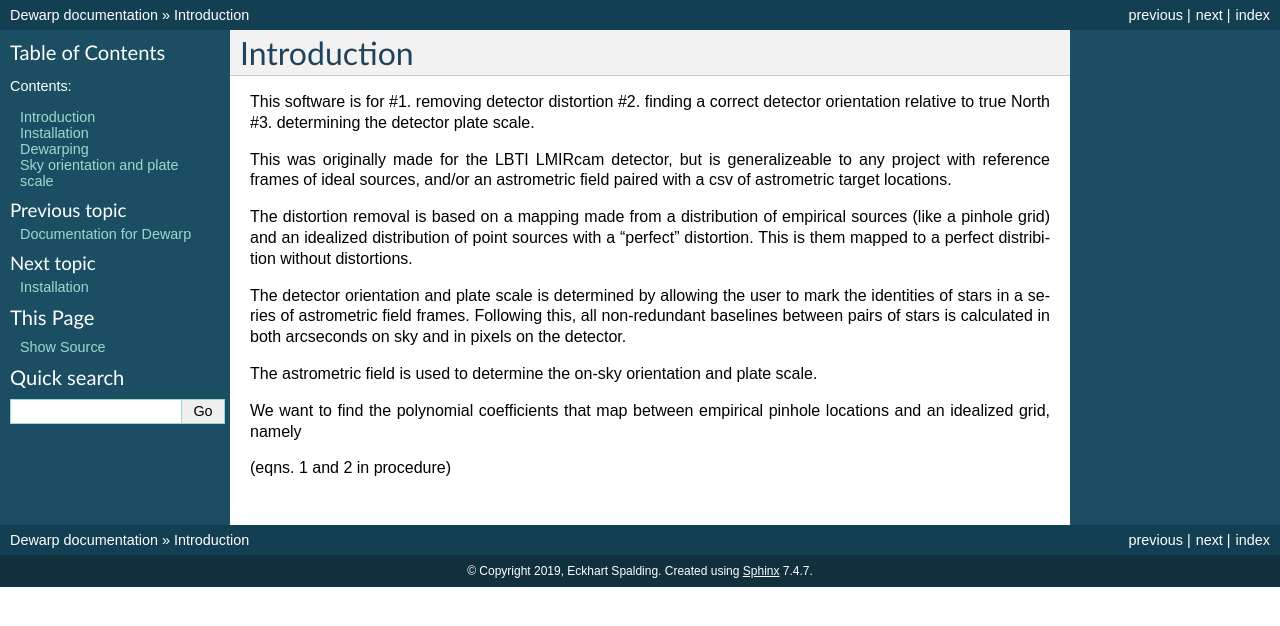
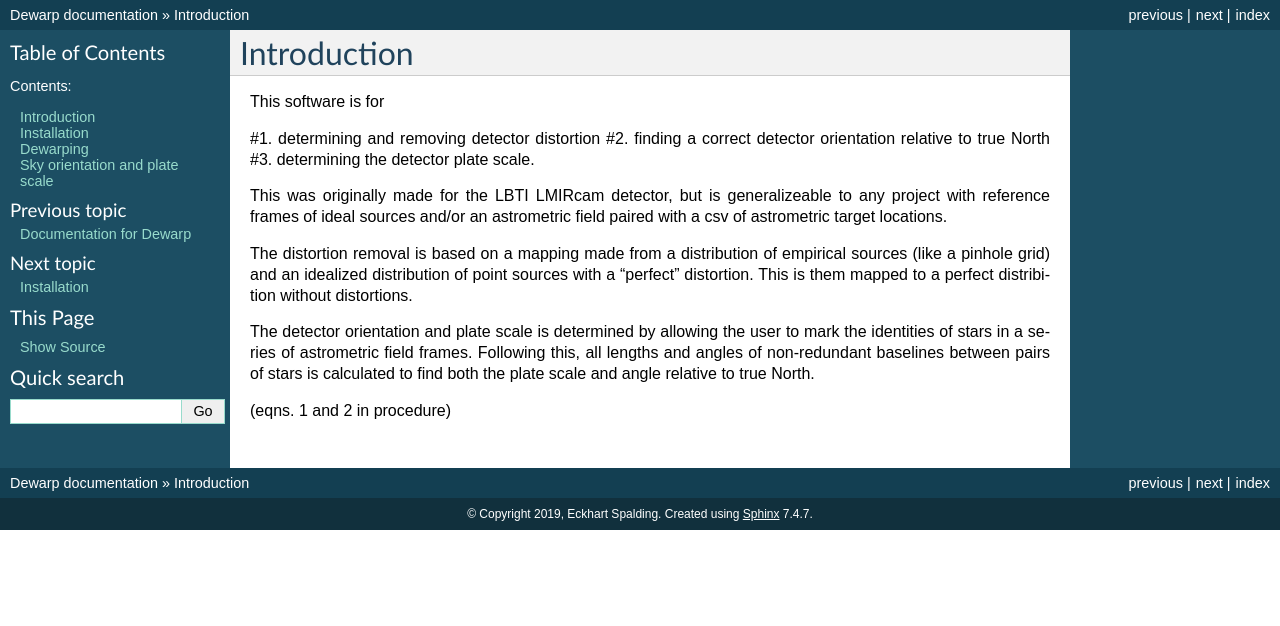
Before and after one commit to mwanakijiji/dewarp, a Sphinx documentation site: the page built from docs/introduction.rst, in a window 1280 px wide. Shown: the top 626 px of the page. Built offline with Sphinx 7.4.7, drawn with Linux system fonts in a browser that asks for light colours; pages that are not in the unit, such as notebooks, are missing from menus.

Commit message:
Trying to get enum list in rst

```diff
--- a/docs/introduction.rst
+++ b/docs/introduction.rst
@@ -1,12 +1,13 @@
 Introduction
 =================
 This software is for
-#1. removing detector distortion
+
+#1. determining and removing detector distortion
 #2. finding a correct detector orientation relative to true North
 #3. determining the detector plate scale.
 
 This was originally made for the LBTI LMIRcam detector, but is
-generalizeable to any project with reference frames of ideal sources,
+generalizeable to any project with reference frames of ideal sources
 and/or an astrometric field paired with a csv of astrometric target locations.
 
 The distortion removal is based on a mapping made from a distribution
@@ -16,15 +17,10 @@
 
 The detector orientation and plate scale is determined by allowing the user to mark
 the identities of stars in a series of astrometric field
-frames. Following this, all non-redundant baselines between pairs of
-stars is calculated in both arcseconds on sky and in pixels on the detector.
+frames. Following this, all lengths and angles of non-redundant baselines between pairs of
+stars is calculated to find both the plate scale and angle relative to
+true North.
 
 
 
-The astrometric field is used to determine the on-sky orientation and
-plate scale.
-
-We want to find the polynomial coefficients that map between empirical
-pinhole locations and an idealized grid, namely
-
 (eqns. 1 and 2 in procedure)
```
